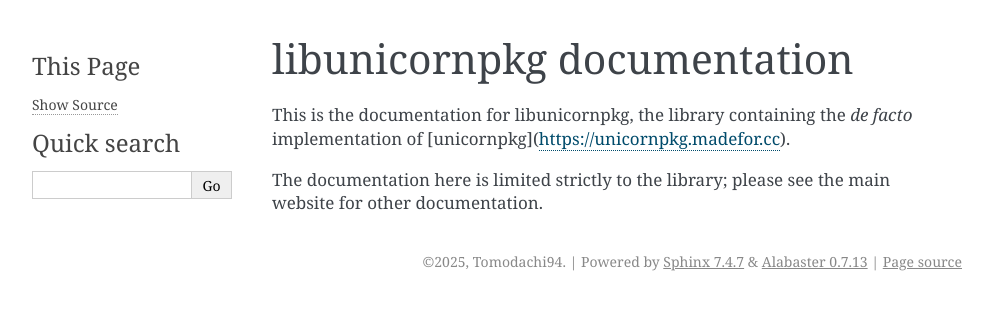
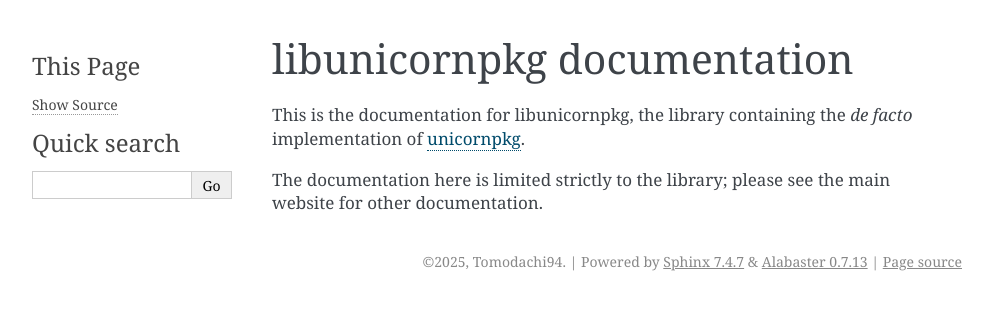
Before and after one commit to unicornpkg/libunicornpkg, a Sphinx documentation site: the page built from docs/index.rst, in a window 1280 px wide. Shown: the top 310 px of the page, without its empty margins (148-1141 px from the left). Built offline with Sphinx 7.4.7, drawn with Linux system fonts in a browser that asks for light colours; pages that are not in the unit, such as notebooks, are missing from menus.

Commit message:
docs: use RST link format

```diff
--- a/docs/index.rst
+++ b/docs/index.rst
@@ -6,7 +6,7 @@
 libunicornpkg documentation
 ===========================
 
-This is the documentation for libunicornpkg, the library containing the *de facto* implementation of [unicornpkg](https://unicornpkg.madefor.cc).
+This is the documentation for libunicornpkg, the library containing the *de facto* implementation of `unicornpkg <https://unicornpkg.madefor.cc>`_.
 
 The documentation here is limited strictly to the library; please see the main website for other documentation.
 
```
